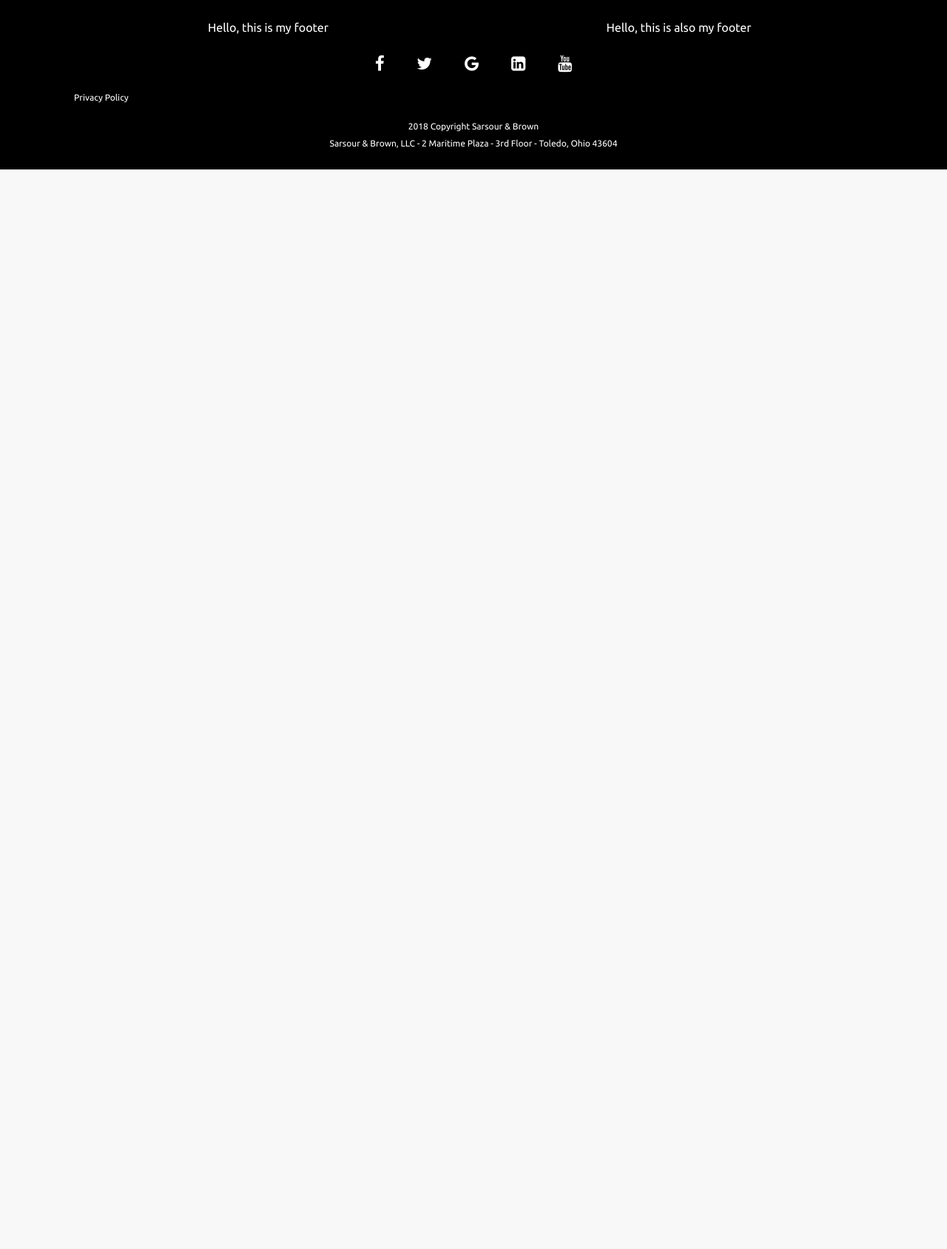
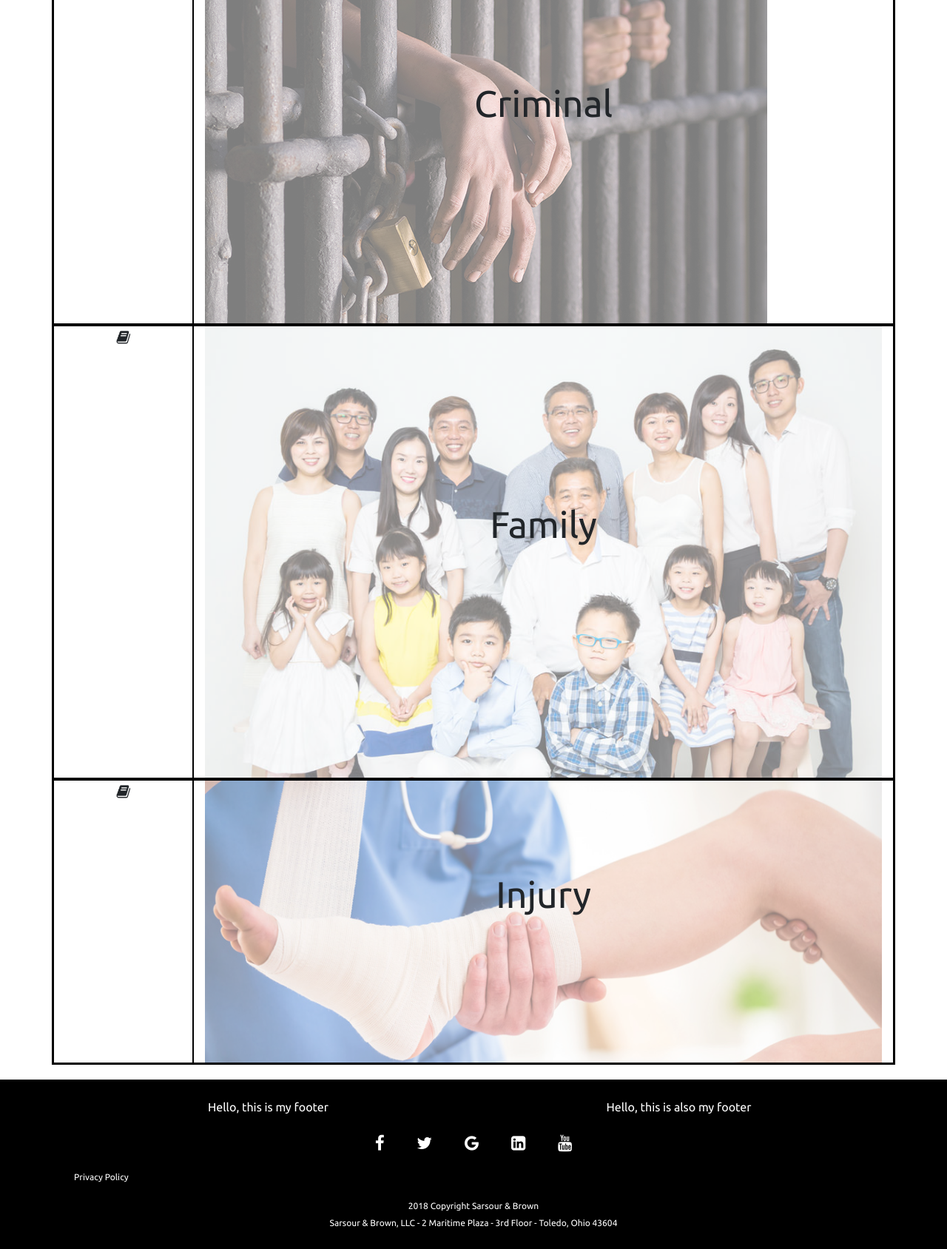
Before and after one commit to CarnsJalone/SarsourAndBrown, a Django app: page /about/ in a window 1280 px wide. Shown: the part 1462-3150 px from the top of the page at 74% size. Before the commit the page ends 1691 px from the top, so only its background shows below. Run offline with Django 3.2, Linux system fonts and the light colour scheme; some libraries are stand-ins or nearby versions.

Commit message:
Images for About Page

```diff
--- a/sarsourandbrown/home/templates/home/about.html
+++ b/sarsourandbrown/home/templates/home/about.html
@@ -46,6 +46,8 @@
 	</div>
 </div>
 
+<div class="black-section-filler-div"></div>
+
 <div class="container specialization-border" id="specialization-div">
 	<div class="row specialization-border">
 		<div class="col specialization-border" id="icon-div">
@@ -63,9 +65,31 @@
 			<i class="fa fa-book"></i>
 		</div>
 		<div class="col-10 specialization-border specialization-specialization">
-			<img id="immigration-specialization-img" src="/static/Immigration-Specialization.png" alt="">
+			<img id="immigration-specialization-img" src="/static/Criminal-Specialization.jpg" alt="">
 			<div class="specialization-text-div">
-				<p>Immigration</p>
+				<p>Criminal</p>
+			</div>
+		</div>
+	</div>
+	<div class="row specialization-border">
+		<div class="col specialization-border" id="icon-div">
+			<i class="fa fa-book"></i>
+		</div>
+		<div class="col-10 specialization-border specialization-specialization">
+			<img id="immigration-specialization-img" src="/static/Family-Specialization.jpg" alt="">
+			<div class="specialization-text-div">
+				<p>Family</p>
+			</div>
+		</div>
+	</div>
+	<div class="row specialization-border">
+		<div class="col specialization-border" id="icon-div">
+			<i class="fa fa-book"></i>
+		</div>
+		<div class="col-10 specialization-border specialization-specialization">
+			<img id="immigration-specialization-img" src="/static/Injury-Specialization.jpg" alt="">
+			<div class="specialization-text-div">
+				<p>Injury</p>
 			</div>
 		</div>
 	</div>
--- a/sarsourandbrown/static/styles.css
+++ b/sarsourandbrown/static/styles.css
@@ -313,3 +313,14 @@ div#privacy_policy_contact_info_container p {
     padding-top: -15px;
     padding-bottom: -15px;
 }
+
+/* Section Divider Div */
+
+div.black-section-filler-div {
+    background-color: black;
+    width: 100%;
+    height: 200px;
+    margin-top: 20px;
+    margin-bottom: 20px;
+    opacity: .5;
+}
--- a/sarsourandbrown/todo.txt
+++ b/sarsourandbrown/todo.txt
@@ -11,3 +11,4 @@
 7) Areas of expertise:
     There's a great example at https://www.oykhmancriminaldefence.com/ , looks like it's using fusion boxes or something
 8) Nader wants a different font, we'll let him choose
+9) Fix the specialization div, border and images in the about page.
```
Also changed, not shown: sarsourandbrown/static/Family-Specialization.jpg (added), sarsourandbrown/static/Injury-Specialization.jpg (added).
